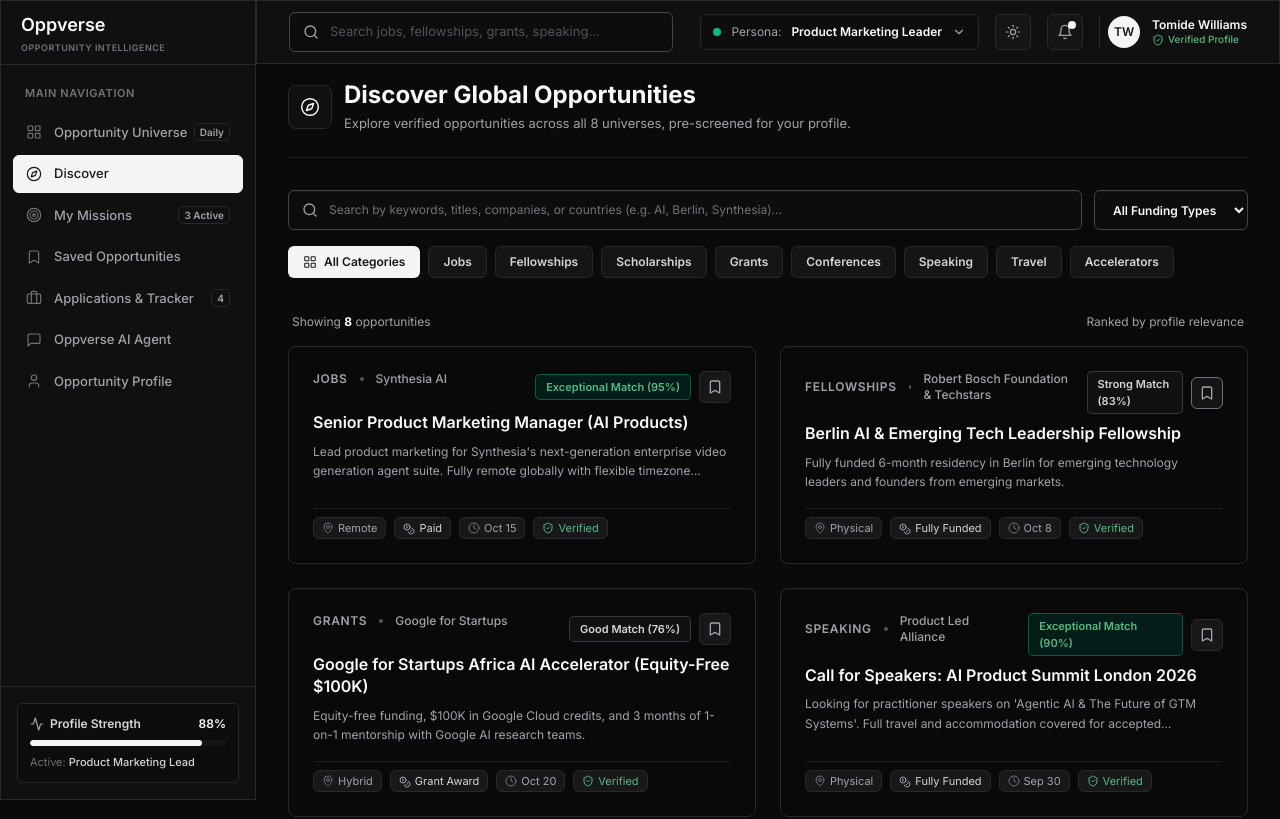
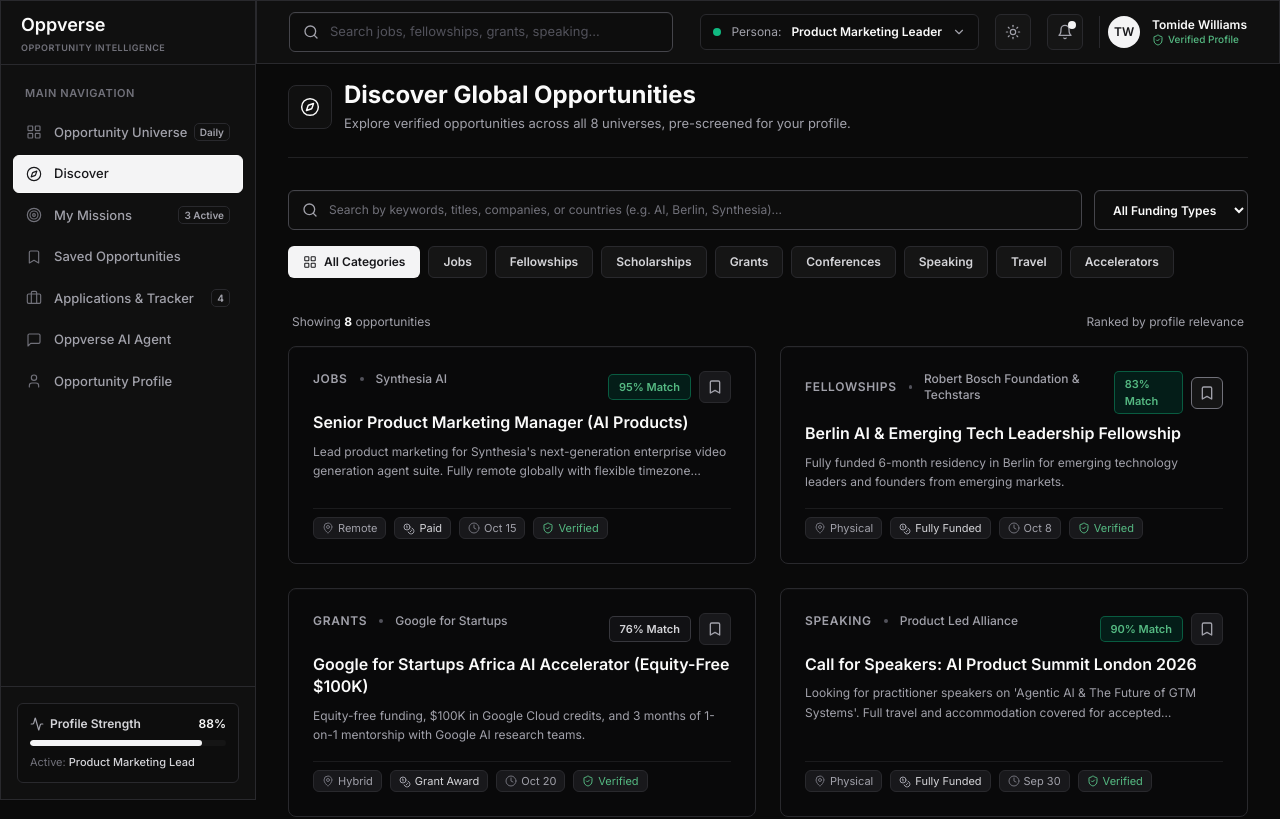
Before and after one commit to oppverseai-coder/oppverse_ai, a Next.js app: page /discover in a window 1280 px wide. Shown: the top 819 px of the page. Built offline with nearby package versions, Linux system fonts and the light colour scheme.

Commit message:
fix(ui): standardize match badge format to concise percentage match

```diff
--- a/app/discover/page.tsx
+++ b/app/discover/page.tsx
@@ -170,13 +170,13 @@ export default function DiscoverPage() {
                       <span className={`px-2.5 py-1 rounded-full text-[11px] font-semibold border ${
                         isIneligible
                           ? 'bg-rose-950/60 border-rose-500/40 text-rose-400'
-                          : match.matchScore >= 85
+                          : match.matchScore >= 80
                           ? 'bg-emerald-950/60 border-emerald-500/40 text-emerald-400'
-                          : match.matchScore >= 70
+                          : match.matchScore >= 65
                           ? 'bg-cyan-950/60 border-cyan-500/40 text-cyan-300'
                           : 'bg-zinc-900 border-zinc-700 text-zinc-300'
                       }`}>
-                        {match.matchLabel} ({match.matchScore}%)
+                        {match.matchScore}% Match
                       </span>
                       <button
                         onClick={(e) => handleToggleSave(opp.id, e)}
--- a/app/page.tsx
+++ b/app/page.tsx
@@ -270,7 +270,7 @@ export default function HomePage() {
                             ? 'bg-cyan-950/60 border-cyan-500/40 text-cyan-300'
                             : 'bg-zinc-900 border-zinc-700 text-zinc-300'
                         }`}>
-                          {match.matchLabel} ({match.matchScore}%)
+                          {match.matchScore}% Match
                         </span>
 
                         <button
```
